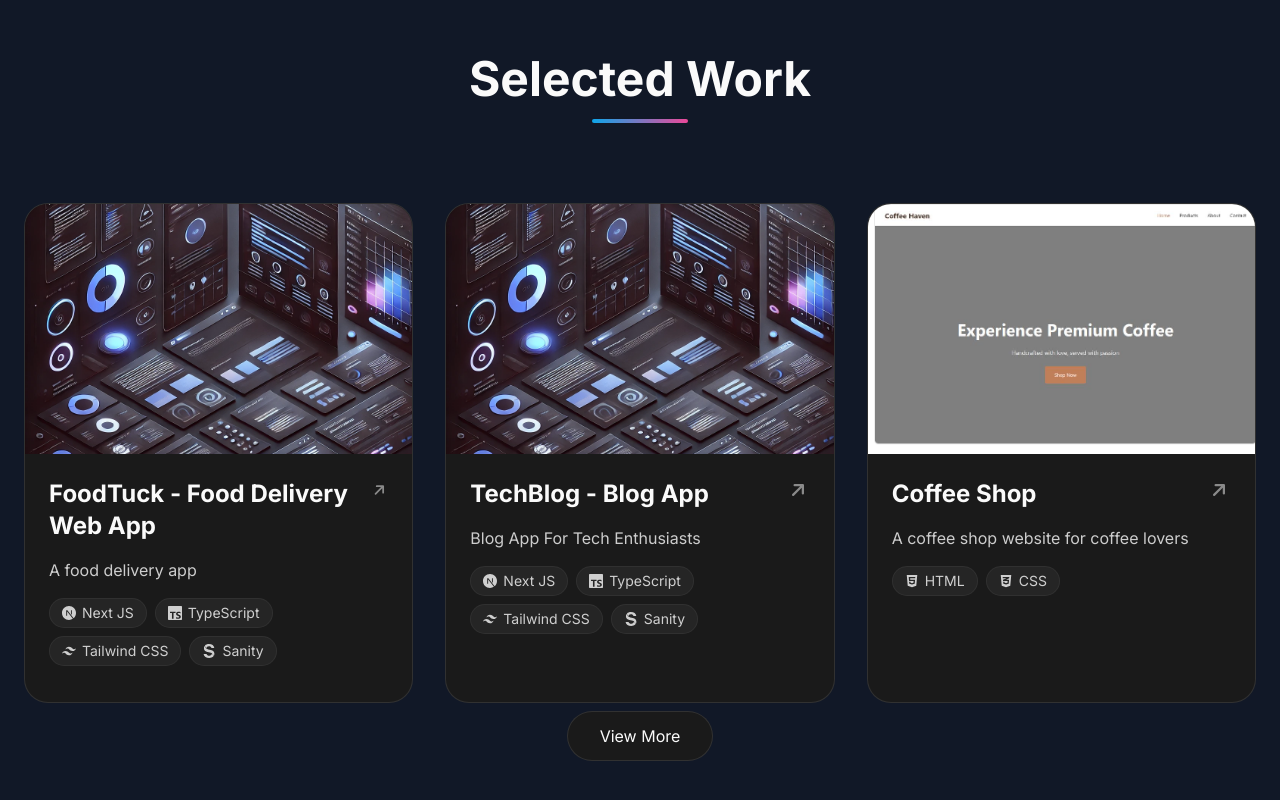
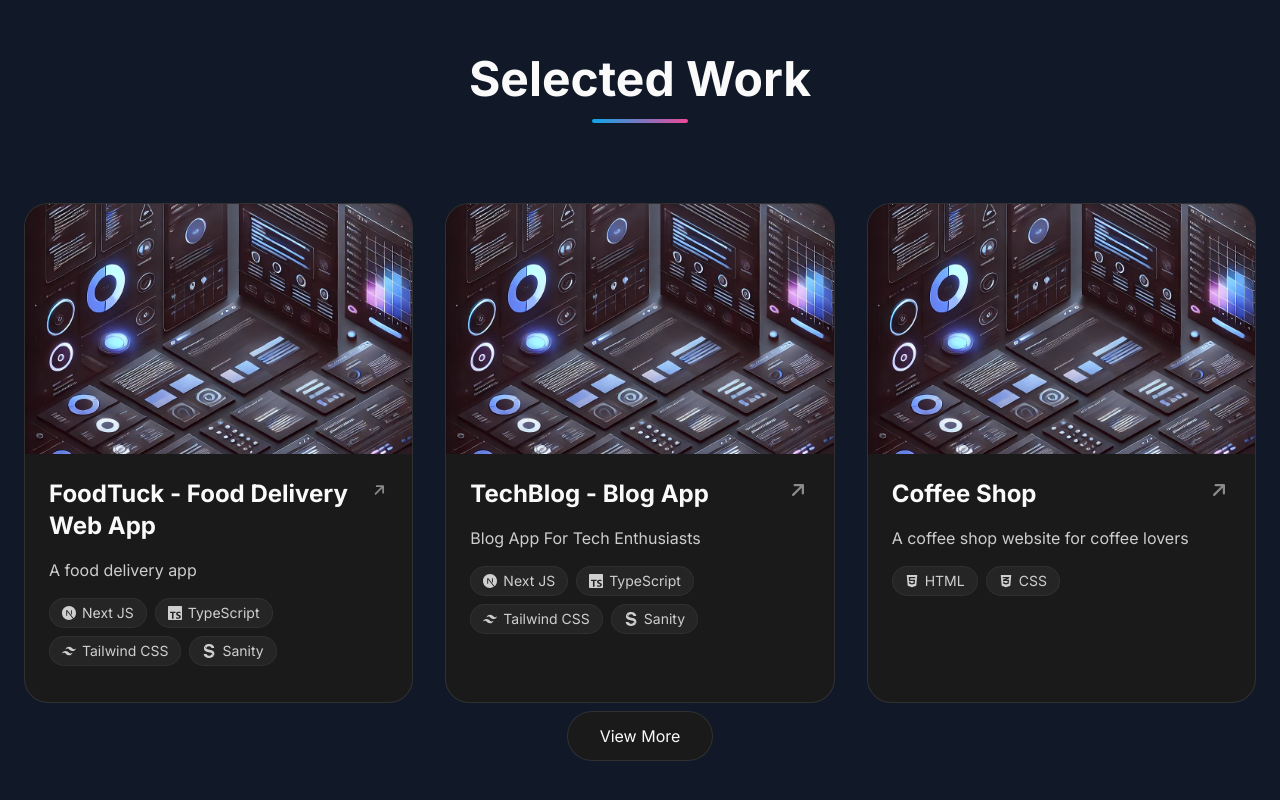
Before and after one commit to Ahmedkhang/Modern_portfolio, a Next.js app: page / in a window 1280 px wide. Shown: the part 957-1757 px from the top of the page. Built offline with nearby package versions, Linux system fonts and the light colour scheme.

Commit message:
Update Main.tsx

```diff
--- a/src/components/Main.tsx
+++ b/src/components/Main.tsx
@@ -45,7 +45,7 @@
         {name:'CSS',icon:<FaCss3Alt />, color: 'white'},
       ],
       link: 'https://vibe-coding-websites.vercel.app/',
-      image:'/coffe_shop.png'
+      image:'/portfolio6.webp'
     }
   ]
 
```
